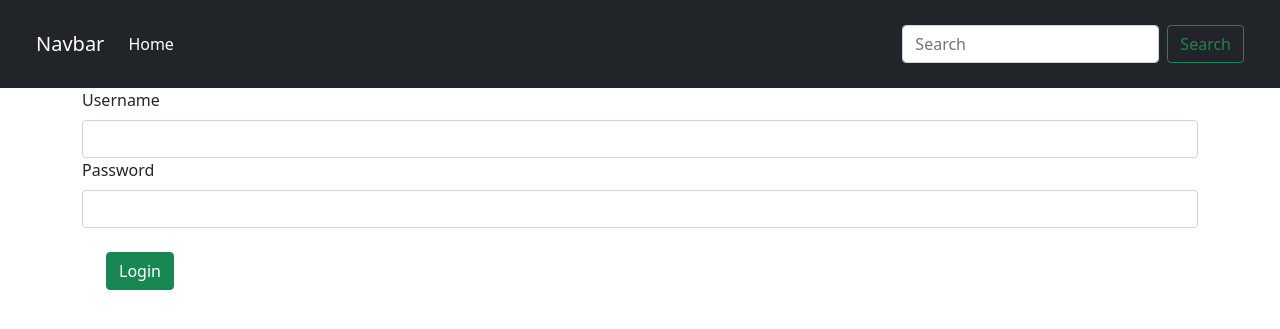
After one commit to rishabhDev2700/Todo, a Django app: template Todo/templates/login.html in a window 1280 px wide. The commit adds this page. Shown: the top 329 px of the page. Run offline with Django 3.2, Linux system fonts and the light colour scheme; the template is opened without the code that fills it, so the values that code supplies are empty.

Commit message:
created interface, add and delete function, user login.

```diff
--- a/Todo/Notes/urls.py
+++ b/Todo/Notes/urls.py
@@ -3,5 +3,9 @@ from . import views
 
 urlpatterns = [
     path('', views.home, name='home'),
-    path('register/', views.create_user, name='create_user')
+    path('register/', views.create_user, name='create_user'),
+    path('login/', views.login_user, name='login'),
+    path('logout/', views.logout_user, name='logout'),
+    path('add/', views.add_note, name='add'),
+    path('delete/<int:note_id>', views.delete, name='delete')
 ]
--- /dev/null
+++ b/Todo/templates/base.html
@@ -0,0 +1,74 @@
+<!doctype html>
+<html lang="en">
+<head>
+    <!-- Required meta tags -->
+    <meta charset="utf-8">
+    <meta name="viewport" content="width=device-width, initial-scale=1">
+
+    <!-- Bootstrap CSS -->
+    <link href="https://cdn.jsdelivr.net/npm/bootstrap@5.1.3/dist/css/bootstrap.min.css" rel="stylesheet"
+          integrity="sha384-1BmE4kWBq78iYhFldvKuhfTAU6auU8tT94WrHftjDbrCEXSU1oBoqyl2QvZ6jIW3" crossorigin="anonymous">
+
+    <title>{% block title %}{% endblock %}</title>
+</head>
+<body>
+<script src="https://cdn.jsdelivr.net/npm/bootstrap@5.1.3/dist/js/bootstrap.bundle.min.js"
+        integrity="sha384-ka7Sk0Gln4gmtz2MlQnikT1wXgYsOg+OMhuP+IlRH9sENBO0LRn5q+8nbTov4+1p"
+        crossorigin="anonymous"></script>
+<nav class="navbar navbar-expand-lg navbar-dark bg-dark p-4">
+    <div class="container-fluid">
+        <a class="navbar-brand" href="#">Navbar</a>
+        <button class="navbar-toggler" type="button" data-bs-toggle="collapse" data-bs-target="#navbarSupportedContent"
+                aria-controls="navbarSupportedContent" aria-expanded="false" aria-label="Toggle navigation">
+            <span class="navbar-toggler-icon"></span>
+        </button>
+        <div class="collapse navbar-collapse" id="navbarSupportedContent">
+            <ul class="navbar-nav me-auto mb-2 mb-lg-0">
+                <li class="nav-item">
+                    <a class="nav-link active" aria-current="page" href="#">Home</a>
+                </li>
+                {% if user.is_authenticated %}
+                <li class="nav-item">
+                    <a type="button" class="btn btn-primary mx-2" data-bs-toggle="modal" data-bs-target="#addNote">
+                        Add Note
+                    </a>
+                </li>
+                <li class="nav-item">
+                    <a class="btn btn-danger mx-2" href="{% url 'logout' %}">Logout</a>
+                </li>
+                {% endif %}
+            </ul>
+            <form class="d-flex">
+                <input class="form-control me-2" type="search" placeholder="Search" aria-label="Search">
+                <button class="btn btn-outline-success" type="submit">Search</button>
+            </form>
+        </div>
+    </div>
+</nav>
+<div class="modal fade" id="addNote" tabindex="-1" aria-labelledby="addModalLabel" aria-hidden="true">
+    <div class="modal-dialog">
+        <div class="modal-content">
+            <div class="modal-header">
+                <h5 class="modal-title" id="addModalLabel">Modal title</h5>
+                <button type="button" class="btn-close" data-bs-dismiss="modal" aria-label="Close"></button>
+            </div>
+            <div class="modal-body">
+                <form method="post" action="{% url 'add' %}">
+                    {% csrf_token %}
+                    <label class="form-label" for="title">Title</label>
+                    <input class="form-control" name="title" id="title" type="text">
+                    <label class="form-label" for="description">Descriptions</label>
+                    <textarea class="form-control" name="description" id="description" rows="10"></textarea>
+<!--                    <input class="form-control" name="description" id="description" type="text">-->
+                    <input class="form-control btn btn-success my-3" type="submit" value="Add">
+                </form>
+            </div>
+            <div class="modal-footer">
+                <button type="button" class="btn btn-secondary" data-bs-dismiss="modal">Close</button>
+            </div>
+        </div>
+    </div>
+</div>
+{% block content %}{% endblock %}
+</body>
+</html>
--- /dev/null
+++ b/Todo/templates/login.html
@@ -0,0 +1,16 @@
+{% extends 'base.html' %}
+{% block title %}
+Login
+{% endblock %}
+{% block content %}
+<div class="container">
+  <form action="{% url 'login' %}" method="post">
+    {% csrf_token %}
+    <label class="form-label" for="username">Username</label>
+    <input class="form-control" id="username" name="username">
+    <label class="form-label" for="password">Password</label>
+    <input class="form-control" id="password" name="password">
+    <input class="btn btn-success m-4" type="submit"  value="Login">
+  </form>
+</div>
+{% endblock %}
```
Also changed, not shown: Todo/templates/create_user.html (added, +10 -0 lines), Todo/templates/home.html (+22 -10 lines).
